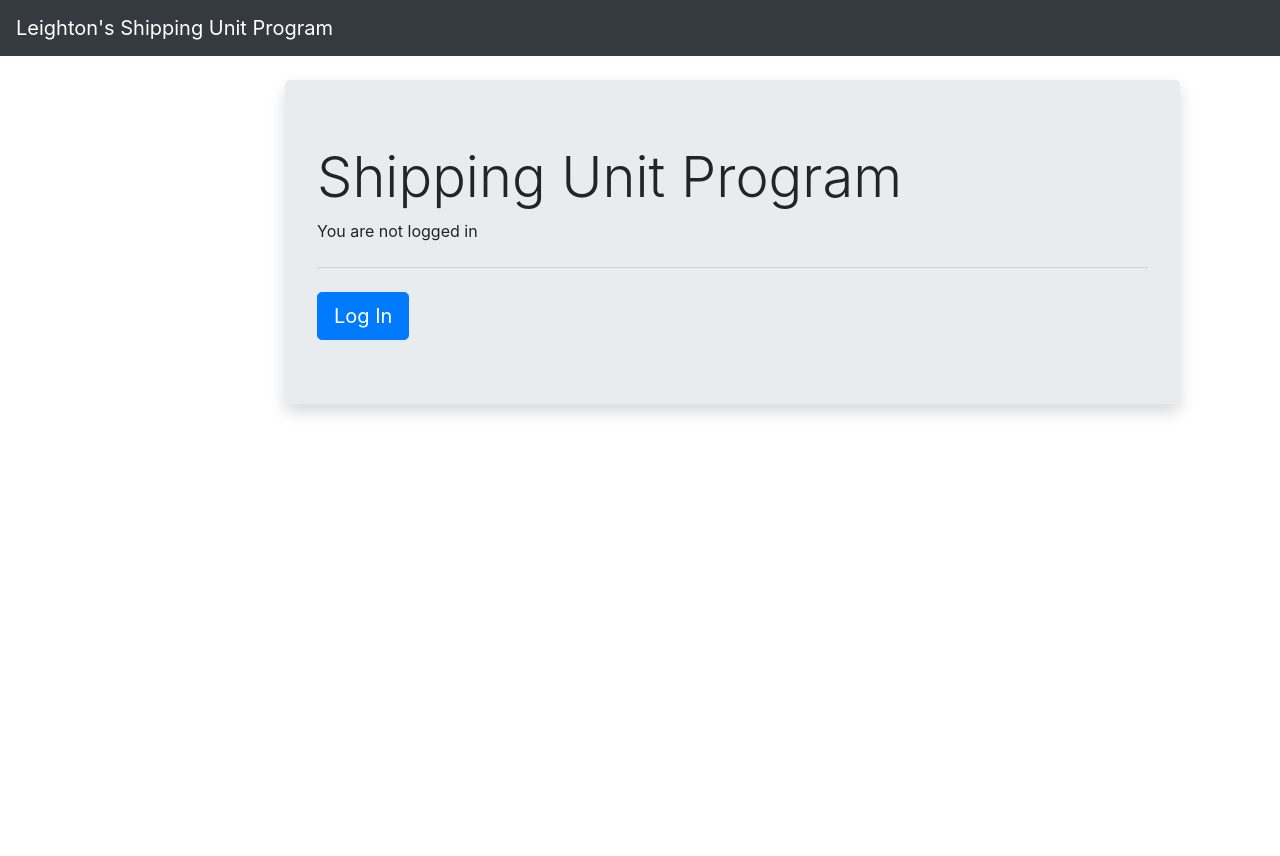
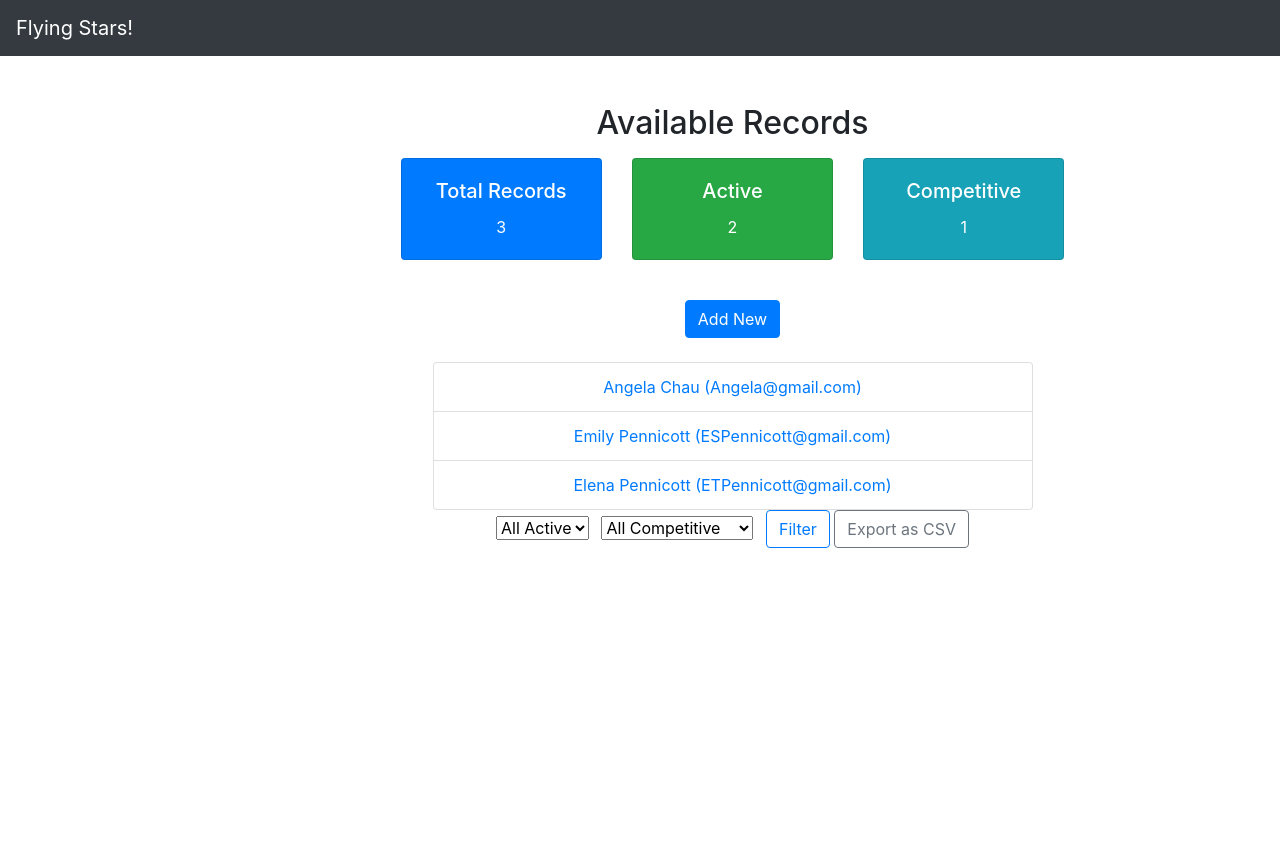
Before and after one commit to LPennicott/Django_Shipping_Unit_App, a Django app: page / in a window 1280 px wide. Before the commit the page ends 415 px from the top, so only its background shows below. Run offline with Django 3.2, Linux system fonts and the light colour scheme; data comes from the database, SQL or seed files in the repository; some libraries are stand-ins or nearby versions.

Commit message:
First updates

```diff
--- a/Shipping Unit/records/urls.py
+++ b/Shipping Unit/records/urls.py
@@ -2,9 +2,11 @@ from django.urls import path
 from .views import *
 
 urlpatterns = [
-    path('', RecordListView.as_view(), name='record_list'),
+    path('', RecordListView.as_view(), name='home'),
     path('record/<int:pk>/', RecordDetailView.as_view(), name='record_detail'),
     path('record/new/', RecordCreateView.as_view(), name='record_new'),
     path('record/<int:pk>/edit/', RecordUpdateView.as_view(), name='record_edit'),
-    path('record/<int:pk>/delete/', RecordDeleteView.as_view(), name='record_delete'),
+    path('record/<int:pk>/delete/',
+         RecordDeleteView.as_view(), name='record_delete'),
+    path('export/', export_records_csv, name='export_records_csv'),
 ]
--- a/Shipping Unit/records/views.py
+++ b/Shipping Unit/records/views.py
@@ -1,29 +1,118 @@
-from django.views.generic import ListView, DetailView, CreateView, UpdateView, DeleteView
+import csv
+from django.http import HttpResponse
+from django.views.generic import ListView, DetailView, CreateView, UpdateView, DeleteView, TemplateView
 from django.urls import reverse_lazy
 from .models import Record
 from .forms import RecordForm
 
+
+class RecordHomeView(TemplateView):
+    template_name = "home.html"
+
+    def get_context_data(self, **kwargs):
+        context = super().get_context_data(**kwargs)
+        records = Record.objects.all()
+        context["records"] = records
+        context["total_records"] = records.count()
+        context["active_count"] = records.filter(active=True).count()
+        context["competitive_count"] = records.filter(competitive=True).count()
+        return context
+
+
 class RecordListView(ListView):
     model = Record
+    template_name = 'records/record_list.html'
     context_object_name = 'records'
-    template_name = 'records/record_list.html'
+
+    def get_queryset(self):
+        qs = super().get_queryset()
+
+        active = self.request.GET.get('active')
+        competitive = self.request.GET.get('competitive')
+
+        if active == 'true':
+            qs = qs.filter(active=True)
+        elif active == 'false':
+            qs = qs.filter(active=False)
+
+        if competitive == 'true':
+            qs = qs.filter(competitive=True)
+        elif competitive == 'false':
+            qs = qs.filter(competitive=False)
+
+        return qs
+
+    def get_context_data(self, **kwargs):
+        context = super().get_context_data(**kwargs)
+        qs = self.get_queryset()
+        context["total_records"] = qs.count()
+        context["active_count"] = qs.filter(active=True).count()
+        context["competitive_count"] = qs.filter(competitive=True).count()
+        return context
+
 
 class RecordDetailView(DetailView):
     model = Record
     context_object_name = 'record'
     template_name = 'records/record_detail.html'
 
+
 class RecordCreateView(CreateView):
     model = Record
     form_class = RecordForm
     template_name = 'records/record_form.html'
+
 
 class RecordUpdateView(UpdateView):
     model = Record
     form_class = RecordForm
     template_name = 'records/record_form.html'
 
+
 class RecordDeleteView(DeleteView):
     model = Record
     template_name = 'records/record_confirm_delete.html'
-    success_url = reverse_lazy('record_list')
+    success_url = reverse_lazy('home')
+
+
+def export_records_csv(request):
+    active = request.GET.get('active')
+    competitive = request.GET.get('competitive')
+
+    records = Record.objects.all()
+
+    if active == 'true':
+        records = records.filter(active=True)
+    elif active == 'false':
+        records = records.filter(active=False)
+
+    if competitive == 'true':
+        records = records.filter(competitive=True)
+    elif competitive == 'false':
+        records = records.filter(competitive=False)
+
+    response = HttpResponse(content_type='text/csv')
+    response['Content-Disposition'] = 'attachment; filename="filtered_records.csv"'
+
+    writer = csv.writer(response)
+    writer.writerow([
+        'Name', 'Email', 'Phone', 'Age', 'Active', 'Competitive',
+        'Level', 'Challenges', 'Resources', 'Recommendations', 'Created At'
+    ])
+
+    for record in records:
+        writer.writerow([
+            record.name,
+            record.email,
+            record.phone,
+            record.age,
+            record.active,
+            record.competitive,
+            record.level,
+            record.challenges,
+            record.resources,
+            record.recommendations,
+            record.created_at.strftime('%Y-%m-%d %H:%M'),
+        ])
+
+    return response
--- a/Shipping Unit/shipments/settings.py
+++ b/Shipping Unit/shipments/settings.py
@@ -16,12 +16,12 @@ import os
 # Build paths inside the project like this: os.path.join(BASE_DIR, ...)
 BASE_DIR = os.path.dirname(os.path.dirname(os.path.abspath(__file__)))
 
-django_secret = os.getenv('django_shipping_unit')
+# django_secret = os.getenv('django_shipping_unit')
 # Quick-start development settings - unsuitable for production
 # See https://docs.djangoproject.com/en/3.0/howto/deployment/checklist/
 
 # SECURITY WARNING: keep the secret key used in production secret!
-SECRET_KEY = django_secret
+SECRET_KEY = 'rb95jr!0ysazs_g--@93a!d!ubsw&s$ypml$$nwsl_c&bykkw3'
 
 # SECURITY WARNING: don't run with debug turned on in production!
 DEBUG = True
@@ -39,6 +39,7 @@ INSTALLED_APPS = [
     'django.contrib.messages',
     'django.contrib.staticfiles',
     'crispy_forms',
+    'records',
     'users.apps.UsersConfig',
     'units.apps.UnitsConfig',
 ]
@@ -117,6 +118,7 @@ USE_L10N = True
 
 USE_TZ = True
 
+DEFAULT_AUTO_FIELD = 'django.db.models.BigAutoField'
 
 # Static files (CSS, JavaScript, Images)
 # https://docs.djangoproject.com/en/3.0/howto/static-files/
--- a/Shipping Unit/shipments/urls.py
+++ b/Shipping Unit/shipments/urls.py
@@ -15,11 +15,12 @@ Including another URLconf
 """
 from django.contrib import admin
 from django.urls import path, include
-from django.views.generic.base import TemplateView
+
 
 urlpatterns = [
     path('admin/', admin.site.urls),
     path('users/', include('users.urls')),
     path('users/', include('django.contrib.auth.urls')),
-    path('', include('units.urls')),
+    path('records/', include('records.urls')),
+    path('', include('records.urls')),
 ]
--- a/Shipping Unit/templates/base.html
+++ b/Shipping Unit/templates/base.html
@@ -15,7 +15,7 @@
     <body>
         {% if user.is_authenticated %}
         <nav class="navbar navbar-expand-lg navbar-dark bg-dark header">
-            <a class="navbar-brand" href="{% url 'home' %}">Leighton's Shipping Unit Program</a><span class="text-white">{% now "F jS, Y" %}</span>
+            <a class="navbar-brand" href="{% url 'home' %}">Flying Stars!</a><span class="text-white">{% now "F jS, Y" %}</span>
             <button class="navbar-toggler" type="button" data-toggle="collapse" data-target="#navbarSupportedContent" aria-controls="navbarSupportedContent" aria-expanded="false" aria-label="Toggle navigation">
             <span class="navbar-toggler-icon"></span>
             </button>
@@ -55,7 +55,7 @@
         </div>
         {% else %}
         <nav class="navbar navbar-expand-lg navbar-dark bg-dark">
-            <a class="navbar-brand" href="{% url 'home' %}">Leighton's Shipping Unit Program</a>
+            <a class="navbar-brand" href="{% url 'home' %}">Flying Stars!</a>
             <button class="navbar-toggler" type="button" data-toggle="collapse" data-target="#navbarSupportedContent" aria-controls="navbarSupportedContent" aria-expanded="false" aria-label="Toggle navigation">
             <span class="navbar-toggler-icon"></span>
             </button>
--- a/Shipping Unit/templates/home.html
+++ b/Shipping Unit/templates/home.html
@@ -5,7 +5,7 @@
 {% block content %}
     <br>
     <div class="jumbotron shadow">
-        <h1 class="display-4">Shipping Unit Program</h1>
+        <h1 class="display-4">Flying Stars Sign Up!</h1>
         {% if user.is_authenticated %}
             <h3 class="display-5">Hi {{ user.username }}!</h3>
             <hr class="my-4">
@@ -19,4 +19,46 @@
         {% endif %}
     </div>
 
+    {% if user.is_authenticated %}
+    <div class="mb-4">
+        <h2 class="mb-3">Available Records</h2>
+        <p class="lead">
+            Total Records: <strong>{{ total_records }}</strong><br>
+            Active: <strong>{{ active_count }}</strong><br>
+            Competitive: <strong>{{ competitive_count }}</strong>
+        </p>
+    </div>
+
+    <div class="row">
+        {% for record in records %}
+            <div class="col-md-6 col-lg-4 mb-4">
+                <div class="card h-100 shadow-sm">
+                    <div class="card-body">
+                        <h5 class="card-title">{{ record.name }}</h5>
+                        <h6 class="card-subtitle mb-2 text-muted">{{ record.email }}</h6>
+                        <p class="card-text">
+                            <strong>Phone:</strong> {{ record.phone }}<br>
+                            <strong>Age:</strong> {{ record.age }}<br>
+                            <strong>Level:</strong> {{ record.level }}<br>
+                            <strong>Active:</strong> {{ record.active|yesno:"Yes,No" }}<br>
+                            <strong>Competitive:</strong> {{ record.competitive|yesno:"Yes,No" }}
+                        </p>
+                        <a href="{% url 'record_new' %}">
+                            <button type="button" class="btn btn-primary mb-4">Add New</button>
+                        </a>
+                        <a href="{% url 'export_records_csv' %}">
+                            <button type="button" class="btn btn-outline-secondary mb-4">Export as CSV</button>
+                        </a>
+
+
+                        <a href="{% url 'record_detail' record.pk %}" class="btn btn-outline-primary btn-sm">View Details</a>
+                    </div>
+                </div>
+            </div>
+        {% empty %}
+            <p>No records available.</p>
+        {% endfor %}
+    </div>
+{% endif %}
+
 {% endblock content %}
--- /dev/null
+++ b/Shipping Unit/templates/records/record_list.html
@@ -0,0 +1,74 @@
+{% extends 'base.html' %}
+
+{% block content %}
+<div class="d-flex justify-content-center align-items-start min-vh-100">
+    <div class="text-center mt-5 w-100" style="margin-top: 25vh;">
+        <h2 class="mb-3">Available Records</h2>
+        <div class="row justify-content-center mb-4">
+            <div class="col-md-3">
+                <div class="card text-white bg-primary mb-3">
+                    <div class="card-body text-center">
+                        <h5 class="card-title">Total Records</h5>
+                        <p class="card-text display-6">{{ total_records }}</p>
+                    </div>
+                </div>
+            </div>
+            <div class="col-md-3">
+                <div class="card text-white bg-success mb-3">
+                    <div class="card-body text-center">
+                        <h5 class="card-title">Active</h5>
+                        <p class="card-text display-6">{{ active_count }}</p>
+                    </div>
+                </div>
+            </div>
+            <div class="col-md-3">
+                <div class="card text-white bg-info mb-3">
+                    <div class="card-body text-center">
+                        <h5 class="card-title">Competitive</h5>
+                        <p class="card-text display-6">{{ competitive_count }}</p>
+                    </div>
+                </div>
+            </div>
+        </div>
+
+
+        <a href="{% url 'record_new' %}">
+            <button type="button" class="btn btn-primary mb-4">Add New</button>
+        </a>
+
+        {% if records %}
+            <ul class="list-group mx-auto" style="max-width: 600px;">
+                {% for record in records %}
+                    <li class="list-group-item">
+                        <a href="{% url 'record_detail' record.pk %}">{{ record.name }} ({{ record.email }})</a>
+                    </li>
+                {% endfor %}
+            </ul>
+            <form method="get" class="mb-3">
+                <select name="active" class="form-select d-inline w-auto">
+                    <option value="">All Active</option>
+                    <option value="true" {% if request.GET.active == "true" %}selected{% endif %}>Active</option>
+                    <option value="false" {% if request.GET.active == "false" %}selected{% endif %}>Inactive</option>
+                </select>
+
+                <select name="competitive" class="form-select d-inline w-auto mx-2">
+                    <option value="">All Competitive</option>
+                    <option value="true" {% if request.GET.competitive == "true" %}selected{% endif %}>Competitive</option>
+                    <option value="false" {% if request.GET.competitive == "false" %}selected{% endif %}>Non-Competitive</option>
+                </select>
+
+                <button type="submit" class="btn btn-outline-primary">Filter</button>
+
+                <a href="{% url 'export_records_csv' %}?{{ request.GET.urlencode }}" class="btn btn-outline-secondary ms-3">
+                    Export as CSV
+                </a>
+            </form>
+
+        {% else %}
+            <div class="alert alert-light mx-auto" style="max-width: 400px;">
+                No records available.
+            </div>
+        {% endif %}
+    </div>
+</div>
+{% endblock %}
```
Also changed, not shown: Shipping Unit/records/admin.py (added, +8 -0 lines), Shipping Unit/templates/records/record_confirm_delete.html (added, +14 -0 lines), Shipping Unit/db-DESKTOP-2N53RR3.sqlite3 (deleted), Shipping Unit/db.sqlite3, Shipping Unit/records/apps.py (added), Shipping Unit/records/migrations/0001_initial.py (added), Shipping Unit/records/migrations/__init__.py (added), 1 other file.
